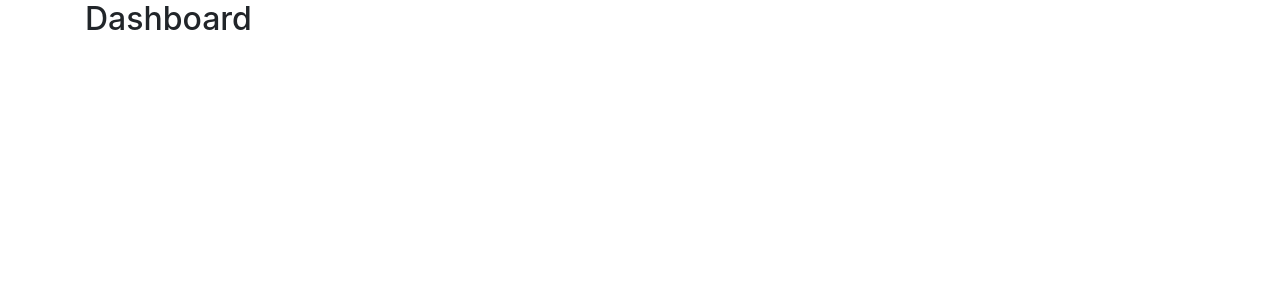
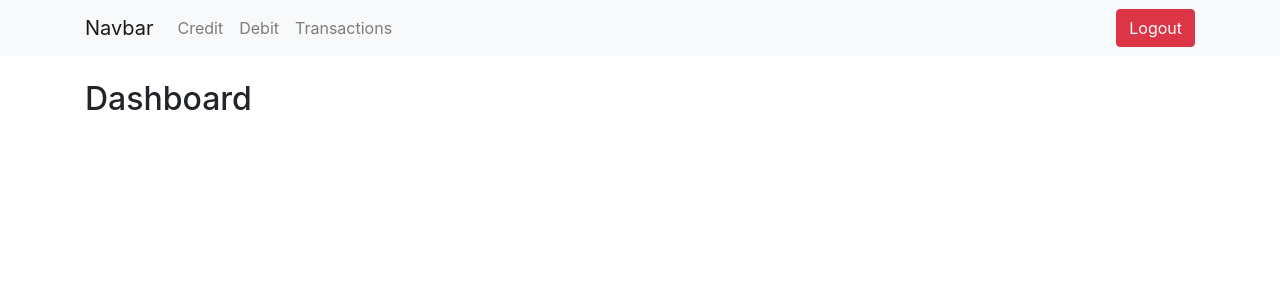
Before and after one commit to Meghant-Dangol/nuxt-bank-app, a Nuxt app: page /dashboard in a window 1280 px wide. Shown: the top 300 px of the page. Built offline with nearby package versions, Linux system fonts and the light colour scheme.

Commit message:
Create: Create Navbar

```diff
--- /dev/null
+++ b/components/navbar/NavBar.vue
@@ -0,0 +1,41 @@
+<template>
+  <nav class="navbar navbar-expand-lg navbar-light bg-light">
+    <div class="container">
+      <a class="navbar-brand" href="#">Navbar</a>
+      <button
+        class="navbar-toggler"
+        type="button"
+        data-bs-toggle="collapse"
+        data-bs-target="#navbarNavAltMarkup"
+        aria-controls="navbarNavAltMarkup"
+        aria-expanded="false"
+        aria-label="Toggle navigation"
+      >
+        <span class="navbar-toggler-icon"></span>
+      </button>
+      <div class="collapse navbar-collapse" id="navbarNavAltMarkup">
+        <div class="navbar-nav" v-for="navItem in navItems" :key="navItem">
+          <NavItem :itemName="navItem" />
+        </div>
+      </div>
+      <div class="ml-auto">
+        <button class="btn btn-danger">Logout</button>
+      </div>
+    </div>
+  </nav>
+</template>
+
+<script>
+import NavItem from "./NavItem.vue";
+export default {
+  name: "NavBar",
+  components: { NavItem },
+  data() {
+    return {
+      navItems: ["credit", "debit", "transactions"],
+    };
+  },
+};
+</script>
+
+<style></style>
--- /dev/null
+++ b/components/navbar/NavItem.vue
@@ -0,0 +1,14 @@
+<template>
+  <nuxt-link :to="itemName" class="nav-link text-capitalize">{{
+    itemName
+  }}</nuxt-link>
+</template>
+
+<script>
+export default {
+  name: "NavItem",
+  props: ["itemName"],
+};
+</script>
+
+<style></style>
--- a/nuxt.config.js
+++ b/nuxt.config.js
@@ -61,7 +61,6 @@ export default {
           login: { url: "/login", method: "post" },
           logout: { url: "/logout", method: "post" },
         },
-        autoFetchUser: false,
       },
     },
   },
--- a/pages/dashboard.vue
+++ b/pages/dashboard.vue
@@ -1,11 +1,18 @@
 <template>
-  <div class="container">
-    <h2>Dashboard</h2>
+  <div>
+    <NavBar />
+    <div class="container py-4">
+      <h2>Dashboard</h2>
+    </div>
   </div>
 </template>
 
 <script>
-export default {};
+import NavBar from "../components/navbar/NavBar.vue";
+export default {
+  name: "Dashboard",
+  components: { NavBar },
+};
 </script>
 
 <style></style>
```
